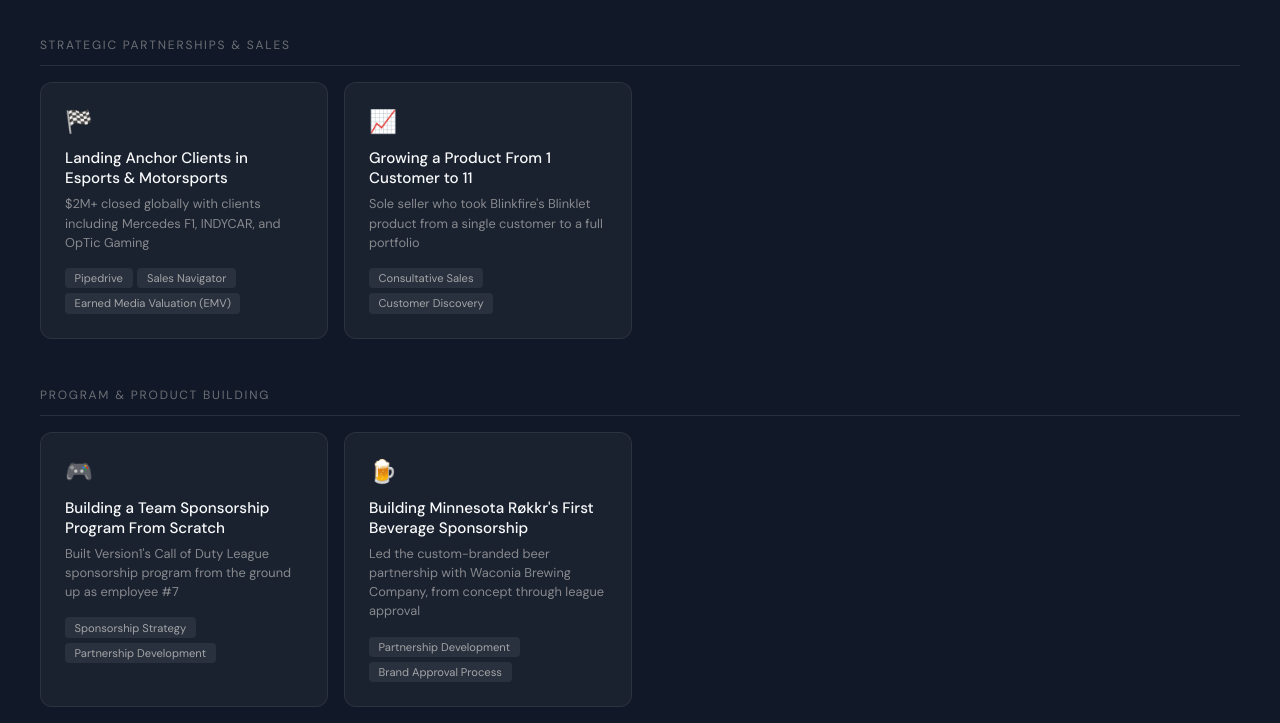
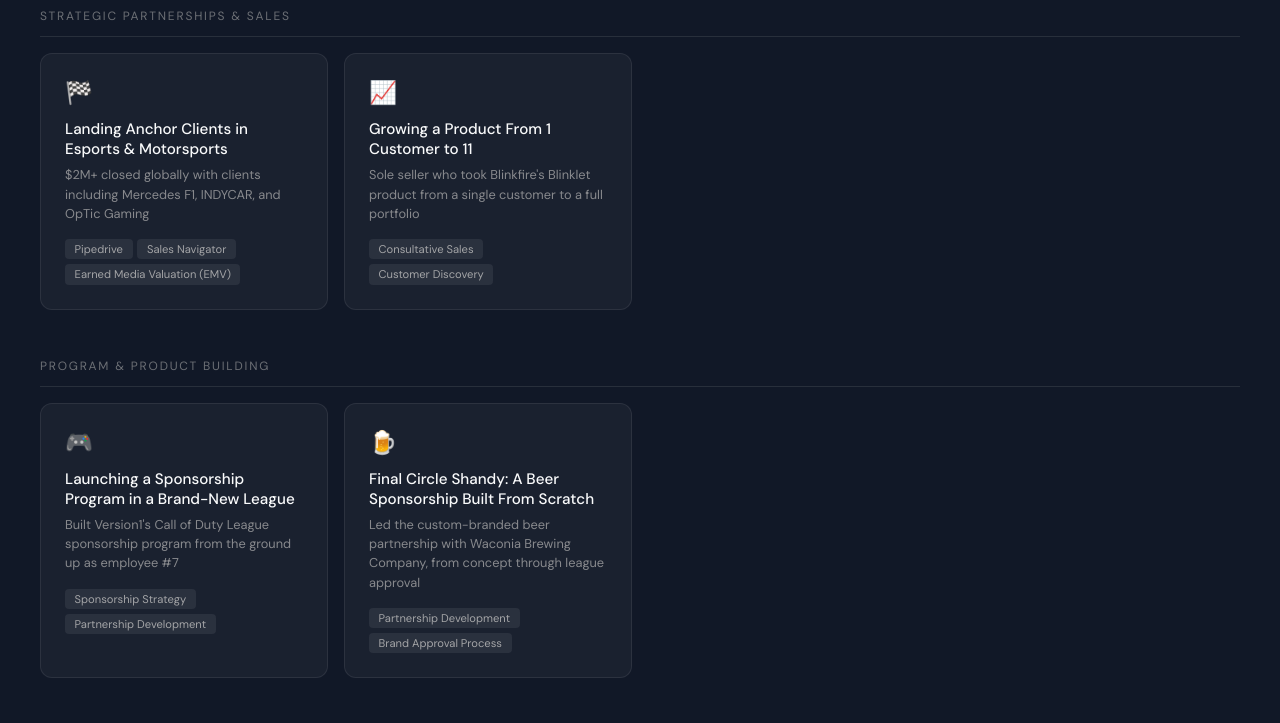
Before and after one commit to brettzallek/brettzallek.github.io, a plain HTML site: page index.html in a window 1280 px wide. Shown: the part 3459-4182 px from the top of the page. Drawn offline with Linux system fonts and the light colour scheme.

Commit message:
Card & copy changes

```diff
--- a/index.html
+++ b/index.html
@@ -478,7 +478,6 @@
         <li>ACP Best of Midwest 2019 — 1st & 5th, Best Sports Story; 7th, Best Single Page Design</li>
         <li>Freelance Writer, Mankato Area Foundation</li>
         <li>Athlete Correspondent, UNRL</li>
-        <li>Summa Cum Laude, Global Business Leadership + Communication</li>
       </ul>
     </div>
   </div>
@@ -517,14 +516,14 @@
       <div class="work-items">
         <a href="#" onclick="showPage('version1-rokkr');return false;" class="work-card">
           <span class="work-card-emoji">🎮</span>
-          <div class="work-card-title">Building a Team Sponsorship Program From Scratch</div>
+          <div class="work-card-title">Launching a Sponsorship Program in a Brand-New League</div>
           <div class="work-card-desc">Built Version1's Call of Duty League sponsorship program from the ground up as employee #7</div>
           <div class="work-card-tools"><span class="work-tool">Sponsorship Strategy</span><span class="work-tool">Partnership Development</span></div>
           <span class="work-card-link">Case Study →</span>
         </a>
         <a href="#" onclick="showPage('final-circle');return false;" class="work-card">
           <span class="work-card-emoji">🍺</span>
-          <div class="work-card-title">Building Minnesota Røkkr's First Beverage Sponsorship</div>
+          <div class="work-card-title">Final Circle Shandy: A Beer Sponsorship Built From Scratch</div>
           <div class="work-card-desc">Led the custom-branded beer partnership with Waconia Brewing Company, from concept through league approval</div>
           <div class="work-card-tools"><span class="work-tool">Partnership Development</span><span class="work-tool">Brand Approval Process</span></div>
           <span class="work-card-link">Case Study →</span>
@@ -770,7 +769,7 @@
 <div class="cs-hero">
   <div class="cs-hero-bg">VERSION1</div>
   <div class="cs-eyebrow">Program Building & Partnerships</div>
-  <h1 class="cs-title">Building a Team Sponsorship<br><em>Program From Scratch</em></h1>
+  <h1 class="cs-title">Launching a Sponsorship Program<br><em>in a Brand-New League</em></h1>
   <div class="cs-meta-row">
     <div class="cs-meta"><div class="cs-meta-label">Company</div><div class="cs-meta-value">Version1 / Minnesota Røkkr</div></div>
     <div class="cs-meta"><div class="cs-meta-label">Years</div><div class="cs-meta-value">2019–2021</div></div>
@@ -788,7 +787,7 @@
   <div class="cs-section reveal">
     <div class="cs-section-tag">The Situation</div>
     <h2>A new franchise team, a new league, no sponsorship playbook.</h2>
-    <p>Version1 joined the Call of Duty League as a franchise team (the Minnesota Røkkr) with no formal sponsorship program in place. As the team's seventh employee, I joined an organization that needed to build a brand-new revenue function inside a brand-new league — no established pricing, no proven pitch, and no precedent to follow.</p>
+    <p>Version1 joined the Call of Duty League as a franchise team (Minnesota Røkkr) with no formal sponsorship program in place. As the team's seventh employee, I joined an organization that needed to build a brand-new revenue function inside a brand-new league — no established pricing, no proven pitch, and no precedent to follow.</p>
   </div>
   <div class="cs-divider"></div>
   <div class="cs-section reveal">
@@ -822,7 +821,7 @@
   <a href="#" onclick="showPage('home');return false;" class="cs-footer-back">← All Case Studies</a>
   <a href="#" onclick="showPage('final-circle');return false;" class="cs-footer-next">
     <div class="cs-footer-next-label">Next Case Study</div>
-    <div class="cs-footer-next-title">Building Minnesota Røkkr's First Beverage Sponsorship →</div>
+    <div class="cs-footer-next-title">Final Circle Shandy: A Beer Sponsorship Built From Scratch →</div>
   </a>
 </div>
 </div>
@@ -831,7 +830,7 @@
 <div class="cs-hero">
   <div class="cs-hero-bg">ROKKR</div>
   <div class="cs-eyebrow">Partnership & Program Building</div>
-  <h1 class="cs-title">Building Minnesota Røkkr's<br><em>First Beverage Sponsorship</em></h1>
+  <h1 class="cs-title">Final Circle Shandy<br><em>A Beer Sponsorship Built From Scratch</em></h1>
   <div class="cs-meta-row">
     <div class="cs-meta"><div class="cs-meta-label">Partners</div><div class="cs-meta-value">Minnesota Røkkr &times; Waconia Brewing Company</div></div>
     <div class="cs-meta"><div class="cs-meta-label">Years</div><div class="cs-meta-value">2020&ndash;2021</div></div>
@@ -938,7 +937,7 @@
   <div class="cs-divider"></div>
   <div class="cs-section reveal">
     <div class="cs-section-tag">The Result</div>
-    <h2>1 customer to 11 — proof I can build a motion from zero.</h2>
+    <h2>Proof-of-concept, proof-of-revenue.</h2>
     <p>I grew Blinklet from 1 customer to 11 over the course of my time at Blinkfire, entirely as the individual owner of that motion. I can take a product from proof-of-concept stage to the market, continuously improve the service, and turn it into real annual recurring revenue.</p>
   </div>
 </div>
@@ -955,7 +954,7 @@
   <a href="#" onclick="showPage('home');return false;" class="cs-footer-back">← All Case Studies</a>
   <a href="#" onclick="showPage('version1-rokkr');return false;" class="cs-footer-next">
     <div class="cs-footer-next-label">Next Case Study</div>
-    <div class="cs-footer-next-title">Building a Team Sponsorship Program From Scratch →</div>
+    <div class="cs-footer-next-title">Launching a Sponsorship Program in a Brand-New League →</div>
   </a>
 </div>
 </div>
```
